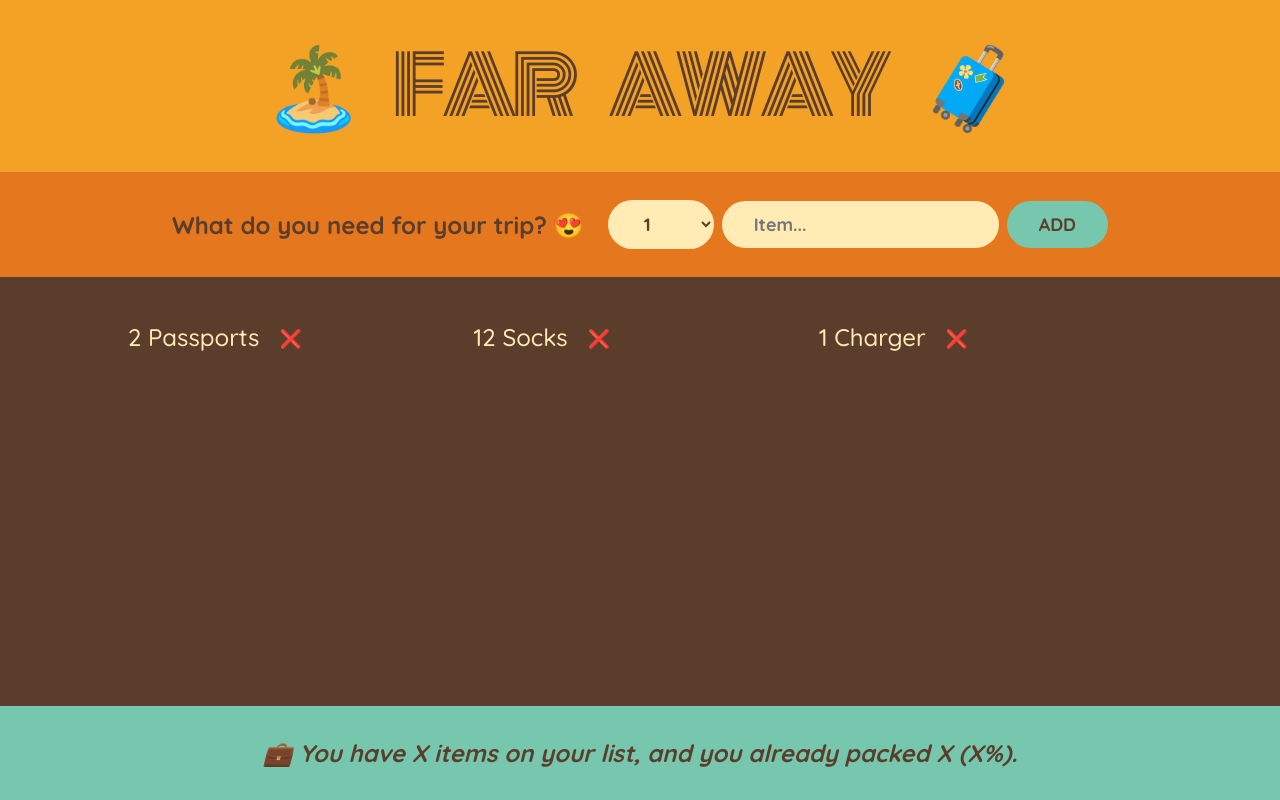
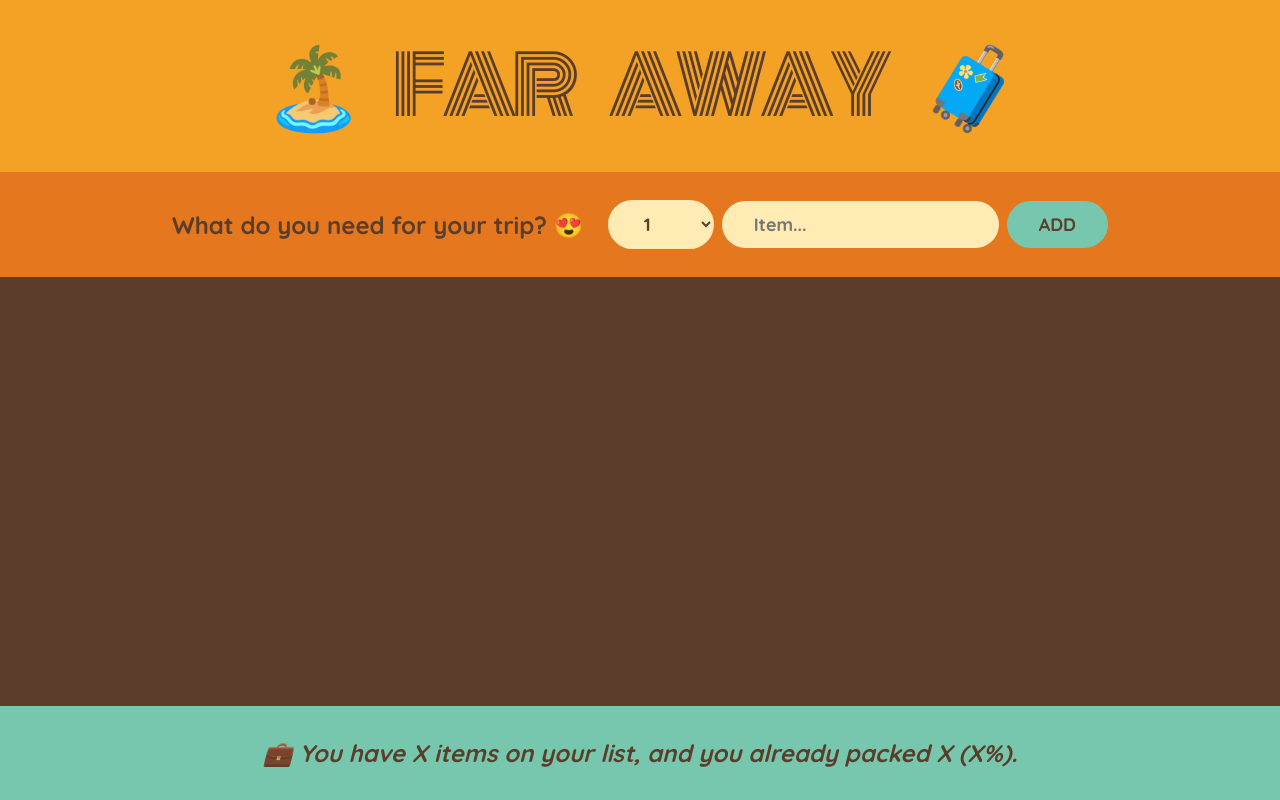
Before and after one commit to elaine-uoa/React-practice-Jonas, a React (Vite) app in the folder 05-section6-travelListProj/: page / in a window 1280 px wide. Built offline with nearby package versions, Linux system fonts and the light colour scheme.

Commit message:
Starting section 7 - state management, lifting state up.

```diff
--- a/05-section6-travelListProj/src/App.jsx
+++ b/05-section6-travelListProj/src/App.jsx
@@ -1,17 +1,23 @@
 import { useState } from "react";
 
-const initialItems = [
+/* const initialItems = [
   { id: 1, description: "Passports", quantity: 2, packed: false },
   { id: 2, description: "Socks", quantity: 12, packed: false },
   { id: 3, description: "Charger", quantity: 1, packed: false },
-];
+]; */
 
 export default function App() {
+  const [items, setItems] = useState([]);
+
+  function handleAddItems(item) {
+    setItems((items) => [...items, item]);
+  }
+
   return (
     <div className="app">
       <Logo />
-      <Form />
-      <PackingList />
+      <Form onAddItems={handleAddItems} />
+      <PackingList items={items} />
       <Stats />
     </div>
   );
@@ -21,7 +27,7 @@
   return <h1>🏝️ Far Away 🧳</h1>;
 }
 
-function Form() {
+function Form({ onAddItems }) {
   const [description, setDescription] = useState("");
   const [quantity, setQuantity] = useState(1);
 
@@ -32,6 +38,8 @@
 
     const newItem = { description, quantity, packed: false, id: Date.now() };
     console.log(newItem);
+
+    onAddItems(newItem);
 
     setDescription("");
     setQuantity(1);
@@ -61,11 +69,11 @@
   );
 }
 
-function PackingList() {
+function PackingList({ items }) {
   return (
     <div className="list">
       <ul>
-        {initialItems.map((item) => (
+        {items.map((item) => (
           <Item item={item} key={item.id} />
         ))}
       </ul>
```
